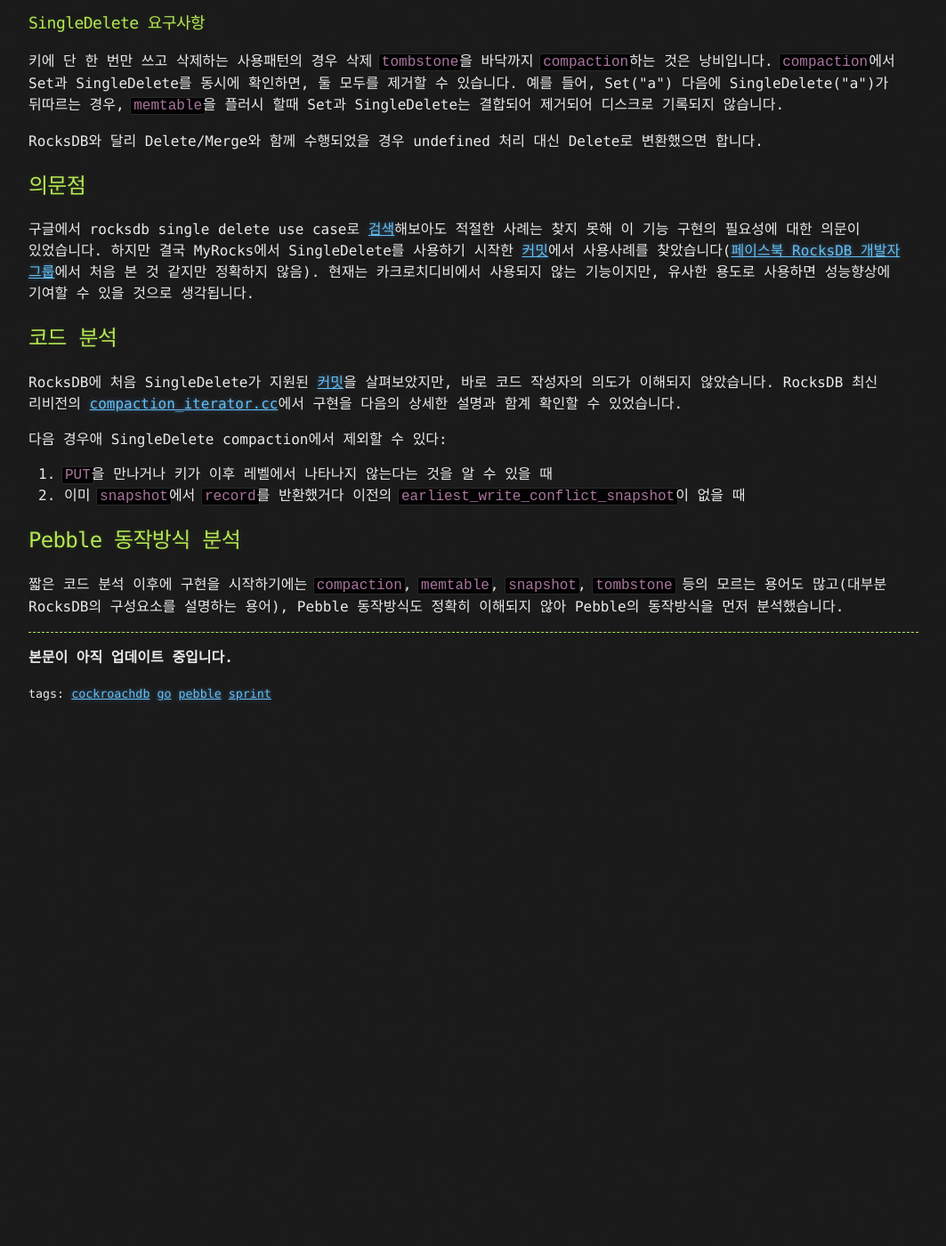
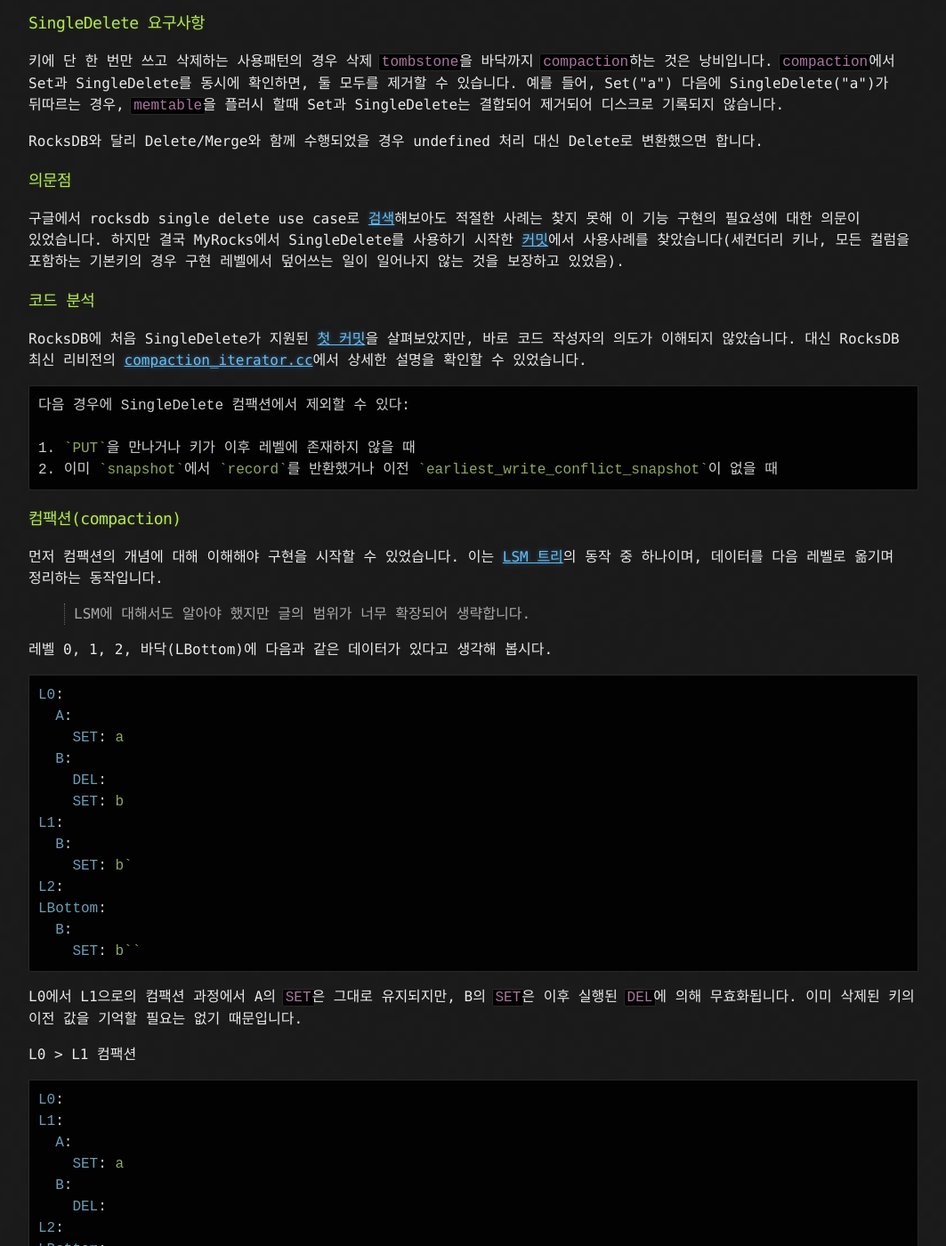
Before and after one commit to hueypark/hueypark.github.io, a Jekyll site: the page built from _posts/2019-08-19-pebble-issue-222.md, in a window 1280 px wide and 1400 px high, scrolled down 899 px. Shown: the whole window at 89% size, without its empty margins (108-1171 px from the left). Built offline with Jekyll 4.4.1, drawn with Linux system fonts in a browser that asks for light colours; comment, search, counter and statistics services are not loaded; before the commit the page ends 1710 px from its top, so only the background shows below that; some of the changed text lies outside the part shown.

Commit message:
Update: pebble issue 222

````diff
--- a/_posts/2019-08-19-pebble-issue-222.md
+++ b/_posts/2019-08-19-pebble-issue-222.md
@@ -7,11 +7,11 @@
 
 ## 개요
 
-[Pebble](https://github.com/petermattis/pebble)은 LevelDB/RocksDB에서 영감을 카크로치디비 내부사용을 위해 특화된 키-밸류 저장소입니다. 현재(2019년 8월)는 개발 진행중인 상태이며, 2020년에 카크로치디비에 적용을 [계획](https://github.com/petermattis/pebble/issues/233)하고 있습니다.
+[Pebble](https://github.com/cockroachdb/pebble)은 LevelDB/RocksDB에서 영감을 받은 카크로치디비용 키-밸류 저장소입니다. 현재(2019년 8월)는 개발 진행중인 상태이며, 2020년 카크로치디비 적용을 [계획](https://github.com/petermattis/pebble/issues/233)하고 있습니다.
 
 ## 이슈 선택
 
-[카크로치디비](https://github.com/cockroachdb/cockroach/issues)처럼 이슈가 많지 않아 적절한 대상을 찾기 힘들었습니다. 익숙하지 않은 프로젝트라 [perf: N 레벨 compaction(N > 2) 조사](https://github.com/petermattis/pebble/issues/136), [vfs: sstables를 열 때 POSIX_FADV_RANDOM 사용](https://github.com/petermattis/pebble/issues/198) 등 몇가지 이슈를 먼저 확인해보았는데 용어부터가 낯설었습니다. 하지만 그 중 [db: SingleDelete 구현](https://github.com/petermattis/pebble/issues/222)이 다른 기능에 영향을 주지 않고 구현할 수 있을 것으로 생각되어 해결하기로 정했습니다. 보통이라면 이슈를 먼저 살펴보았겠지만, 작업시간이 오래(약 2-3주) 걸릴 것으로 예상되어 먼저 진행여부를 알리는 [코멘트](https://github.com/petermattis/pebble/issues/222#issuecomment-521638136)를 추가했습니다.
+[카크로치디비](https://github.com/cockroachdb/cockroach/issues)처럼 이슈가 많지 않아 적절한 대상을 찾기 힘들었습니다. 익숙하지 않은 프로젝트라 [perf: N 레벨 compaction(N > 2) 조사](https://github.com/petermattis/pebble/issues/136), [vfs: sstables를 열 때 POSIX_FADV_RANDOM 사용](https://github.com/petermattis/pebble/issues/198) 등 몇가지 이슈를 먼저 확인해보았는데 용어부터가 낯설었습니다. 그 중 [db: SingleDelete 구현](https://github.com/petermattis/pebble/issues/222)이 다른 기능에 영향을 주지 않고 구현할 수 있을 것으로 생각되어 해결하기로 정했습니다. 보통이라면 이슈를 먼저 살펴보았겠지만, 작업시간이 오래(약 2-3주) 걸릴 것으로 예상되어 먼저 진행여부를 알리는 [코멘트](https://github.com/petermattis/pebble/issues/222#issuecomment-521638136)를 추가했습니다.
 
 ## 이슈 파악
 
@@ -27,23 +27,128 @@
 
 RocksDB와 달리 Delete/Merge와 함께 수행되었을 경우 undefined 처리 대신 Delete로 변환했으면 합니다.
 
-## 의문점
+### 의문점
 
-구글에서 rocksdb single delete use case로 [검색](https://www.google.com/search?q=rocksdb+single+delete+use+case)해보아도 적절한 사례는 찾지 못해 이 기능 구현의 필요성에 대한 의문이 있었습니다. 하지만 결국 MyRocks에서 SingleDelete를 사용하기 시작한 [커밋](https://github.com/facebook/mysql-5.6/commit/bd338db88062765c39433738363d9eb564819eca)에서 사용사례를 찾았습니다([페이스북 RocksDB 개발자 그룹](https://www.facebook.com/groups/rocksdb.dev)에서 처음 본 것 같지만 정확하지 않음). 현재는 카크로치디비에서 사용되지 않는 기능이지만, 유사한 용도로 사용하면 성능향상에 기여할 수 있을 것으로 생각됩니다.
+구글에서 rocksdb single delete use case로 [검색](https://www.google.com/search?q=rocksdb+single+delete+use+case)해보아도 적절한 사례는 찾지 못해 이 기능 구현의 필요성에 대한 의문이 있었습니다. 하지만 결국 MyRocks에서 SingleDelete를 사용하기 시작한 [커밋](https://github.com/facebook/mysql-5.6/commit/bd338db88062765c39433738363d9eb564819eca)에서 사용사례를 찾았습니다(세컨더리 키나, 모든 컬럼을 포함하는 기본키의 경우 구현 레벨에서 덮어쓰는 일이 일어나지 않는 것을 보장하고 있었음).
 
-## 코드 분석
+### 코드 분석
 
-RocksDB에 처음 SingleDelete가 지원된 [커밋](https://github.com/facebook/rocksdb/commit/014fd55adca7b217d08f579f78303eef39b834f2)을 살펴보았지만, 바로 코드 작성자의 의도가 이해되지 않았습니다. RocksDB 최신 리비전의 [compaction_iterator.cc](https://github.com/facebook/rocksdb/blob/49c5a12dbee3aa65907e772b254d753c6d391da1/db/compaction/compaction_iterator.cc)에서 구현을 다음의 상세한 설명과 함계 확인할 수 있었습니다.
+RocksDB에 처음 SingleDelete가 지원된 [첫 커밋](https://github.com/facebook/rocksdb/commit/014fd55adca7b217d08f579f78303eef39b834f2)을 살펴보았지만, 바로 코드 작성자의 의도가 이해되지 않았습니다. 대신 RocksDB 최신 리비전의 [compaction_iterator.cc](https://github.com/facebook/rocksdb/blob/49c5a12dbee3aa65907e772b254d753c6d391da1/db/compaction/compaction_iterator.cc)에서 상세한 설명을  확인할 수 있었습니다.
 
-다음 경우애 SingleDelete compaction에서 제외할 수 있다:
+```md
+다음 경우에 SingleDelete 컴팩션에서 제외할 수 있다:
 
-1. `PUT`을 만나거나 키가 이후 레벨에서 나타나지 않는다는 것을 알 수 있을 때
-2. 이미 `snapshot`에서 `record`를 반환했거다 이전의 `earliest_write_conflict_snapshot`이 없을 때
+1. `PUT`을 만나거나 키가 이후 레벨에 존재하지 않을 때
+2. 이미 `snapshot`에서 `record`를 반환했거나 이전 `earliest_write_conflict_snapshot`이 없을 때
+```
 
-## Pebble 동작방식 분석
+### 컴팩션(compaction)
 
-짧은 코드 분석 이후에 구현을 시작하기에는 `compaction`, `memtable`, `snapshot`, `tombstone` 등의 모르는 용어도 많고(대부분 RocksDB의 구성요소를 설명하는 용어), Pebble 동작방식도 정확히 이해되지 않아 Pebble의 동작방식을 먼저 분석했습니다.
+먼저 컴팩션의 개념에 대해 이해해야 구현을 시작할 수 있었습니다. 이는 [LSM 트리](https://en.wikipedia.org/wiki/Log-structured_merge-tree)의 동작 중 하나이며, 데이터를 다음 레벨로 옮기며 정리하는 동작입니다.
+
+> LSM에 대해서도 알아야 했지만 글의 범위가 너무 확장되어 생략합니다.
+
+레벨 0, 1, 2, 바닥(LBottom)에 다음과 같은 데이터가 있다고 생각해 봅시다.
+```yaml
+L0:
+  A:
+    SET: a
+  B:
+    DEL:
+    SET: b
+L1:
+  B:
+    SET: b`
+L2:
+LBottom:
+  B:
+    SET: b``
+```
+
+L0에서 L1으로의 컴팩션 과정에서 A의 `SET`은 그대로 유지되지만, B의 `SET`은 이후 실행된 `DEL`에 의해 무효화됩니다. 이미 삭제된 키의 이전 값을 기억할 필요는 없기 때문입니다.
+
+L0 > L1 컴팩션
+```yaml
+L0:
+L1:
+  A:
+    SET: a
+  B:
+    DEL:
+L2:
+LBottom:
+  B:
+    SET: b``
+```
+
+이 과정에서 `DEL`을 제거할 수는 없습니다. 그 이유는 바닥 레벨(LBottom)에 도착하기 전에는 `DEL`을 `tombstone`으로 남겨 불필요한 B 키에 대한 명령어를 모두 정리해 주어야 하기 때문입니다. 따라서 LBottom까지 컴팩션이 수행되어야 B의 `DEL`이 제거됩니다.
+
+L1 > L2 컴팩션
+```yaml
+L0:
+L1:
+L2:
+  A:
+    SET: a
+  B:
+    DEL:
+Lbottom:
+```
+
+L2 > LBottom 컴팩션
+```yaml
+L0:
+L1:
+L2:
+Lbottom:
+  A:
+    SET: a
+```
+
+하지만, `SINGLEDEL`이라면 어떨까요? `SINGLEDEL`는 사용자에게 단 한 번의 `SET` 사용을 강요하기 때문에, `SET`을 만나자 마자 삭제해버릴 수 있습니다. 이 결과로 LBottom까지 불필요한 복사작업이 일어나지 않습니다.
+
+다음과 같은 데이터가 있다고 생각해 봅시다.
+```yaml
+L0:
+  A:
+    SINGLEDEL:
+    SET: a
+L1:
+L2:
+LBottom:
+```
+
+L0 > L1 컴팩션
+```yaml
+L0:
+L1:
+L2:
+Lbottom:
+```
+
+따라서 추가와 삭제가 정확하게 한 번씩만 일어나는 워크로드에서 성능 향상을 얻을 수 있습니다.
+
+## Pull Rrequest 제출
+
+[PR](https://github.com/cockroachdb/pebble/pull/249)을 만들어 제출했습니다. 먼저 API를 추가하고 실패하는 테스트 케이스를 작성했습니다. 그 다음 다른 코드들을 참고하며 SingleDelete를 구현하였고 특히 기존의 Delete 키(InternalKeyKindSingleDelete)가 사용된 부분의 수정에 집중했습니다. 마지막으로 SingleDelete와 Delete의 차이를 나타내는 벤치마크를 추가했습니다. [데이터 기반의 컴팩션 이터레이터 테스트](https://github.com/cockroachdb/pebble/commit/f50536d2491ae1b5e2408a0afdcd1a52ec4f256d#diff-3b466cfc657bc958202c0124a353a8ff)가 이미 준비되어 있었는데 처음에는 7개 정도의 테스트가 추가되었습니다.
+
+## 리뷰
+
+카크로치디비는 [리뷰어블](https://reviewable.io)이라는 코드리뷰 툴을 사용합니다. GitHub에서도 어느정도의 코드리뷰 기능을 지원하지만 리뷰어블은 더 다양한 기능과 편리한 UX를 제공해줍니다. [리뷰](https://reviewable.io/reviews/cockroachdb/pebble/249)는 여러 방면에서 진행되었는데 주요 내용은 다음과 같습니다.
+
+1. 다양한 예외사항에 대한 수정 및 테스트 케이스 추가(7개 > 38개)
+2. `SINGLEDEL`의 동작방식에 대한 논의(몇 개의 `SET`을 커버해야하는가, `MERGE`나 `DEL`과 같은 명령어와 만났을 때는 어떻게 동작해야 하는가, 우리가 의도하지 않은 방식으로 사용자가 API를 사용했을 때는 어떻게 동작해야 하는가 등)
+
+## 마무리하며
+
+약 10일간 8개의 커밋을 통한 이터레이션 끝에 머지되었습니다. 작업 기간동안 핵심 API의 구현에 대한 변경(`SINGLEDEL`가 몇 개의 `SET`을 커버할 것인가에 관련하여)이 두 번 정도 있었습니다. 이번 작업을 통해 LSM 트리의 개념을 이해할 수 있었고, 성능 향상을 위해 아주 특수한 워크로드에 대한 API(`SINGLEDEL`)를 추기하는 아이디어는 매우 신선하게 느껴졌습니다.
+
+감사합니다.
 
 ---
 
-**본문이 아직 업데이트 중입니다.**
+### 덧붙이는 말
+
+- 이 글은 오픈소스 프로젝트의 이슈 해결에 대한 저의 접근방법을 공유하여, 처음 스프린트에 참가하는 참가자들을 진입장벽을 낮추기 위해 작성되었습니다. 좋은 의견이 있으면 댓글로 공유 부탁드립니다.
+- 카크로치 디비 이슈 해결은 [스프린트 태그](/tags/sprint/)로 연재되고 있습니다.
+- 함께 기여하고 싶은 분들은 다음 [스프린트서울](https://www.sprintseoul.org/)에 참가해 주십시오.
````
